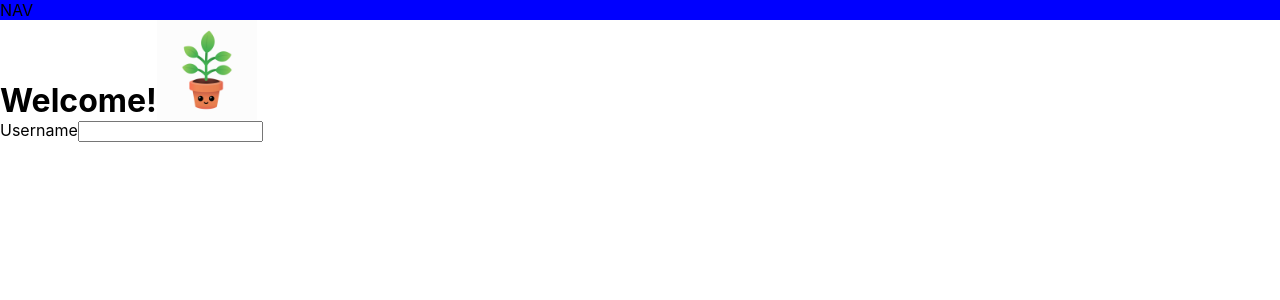
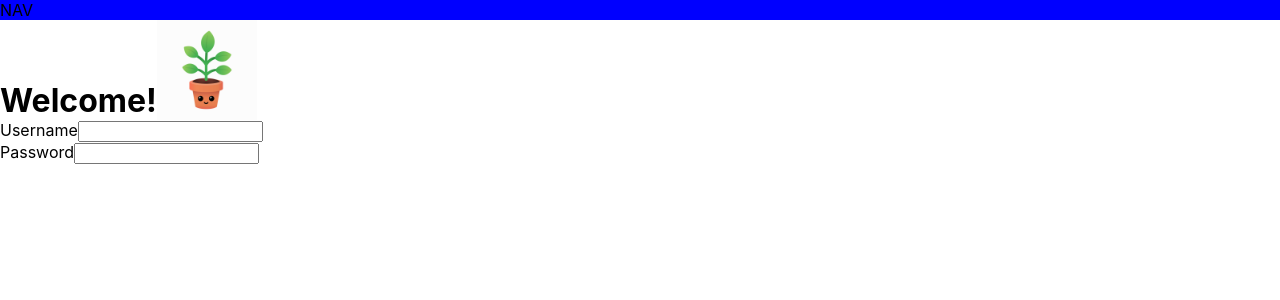
Before and after one commit to Dmnoiik/plants, a React (Create React App) app: page / in a window 1280 px wide. Shown: the top 300 px of the page. Built offline with nearby package versions, Linux system fonts and the light colour scheme.

Commit message:
Switched to new branch, working on login form

```diff
--- a/src/Components/Login/LoginForm.js
+++ b/src/Components/Login/LoginForm.js
@@ -5,6 +5,10 @@ const LoginForm = () => {
         <label>Username</label>
         <input type="text" />
       </div>
+      <div>
+        <label>Password</label>
+        <input type="password" />
+      </div>
     </form>
   );
 };
```
